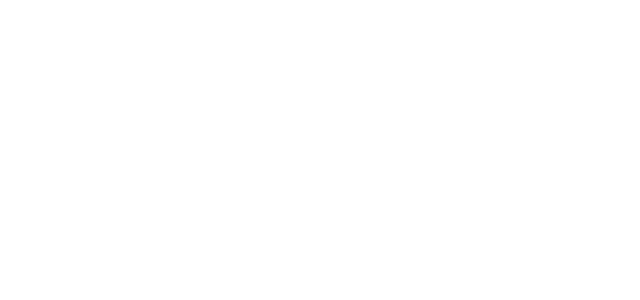
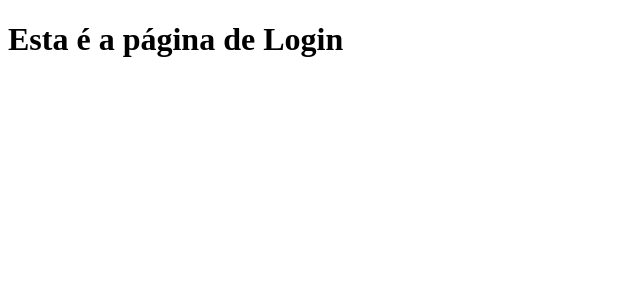
Before and after one commit to FelixMembrive/desafio-gama-lacrou-gr3, a React (Vite) app: page /register in a window 1280 px wide. Before the commit this address had no page. Shown: the top 300 px of the page, without its empty margins (0-640 px from the left). Built offline with nearby package versions, Linux system fonts and the light colour scheme.

Commit message:
adição da pagina Register

```diff
--- a/src/App.tsx
+++ b/src/App.tsx
@@ -1,4 +1,4 @@
-
+import React from 'react';
 import RoutesComponent from "./Routes";
 
 export default function App() {
--- a/src/Routes.tsx
+++ b/src/Routes.tsx
@@ -1,6 +1,7 @@
 import { Routes, Route, Link } from "react-router-dom";
 import Login from "./pages/Login";
 import Profile from "./pages/Profile";
+import Register from "./pages/Register";
 
 
 export default function RoutesComponent() {
@@ -8,6 +9,7 @@
       <Routes>
         <Route path="login" element={<Login />} />
         <Route path="profile" element={<Profile />} />
+        <Route path="register" element={<Register />} />
       </Routes>
   );
 }
--- /dev/null
+++ b/src/pages/Register/index.tsx
@@ -0,0 +1,8 @@
+import React from 'react';
+import { Link } from "react-router-dom";
+
+export default function Register() {
+    return (
+        <h1>Esta é a página de Login</h1>
+    )
+}
```
